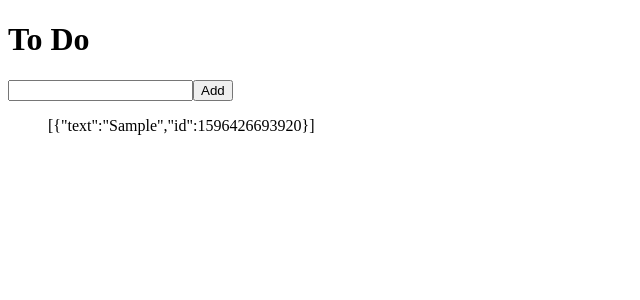
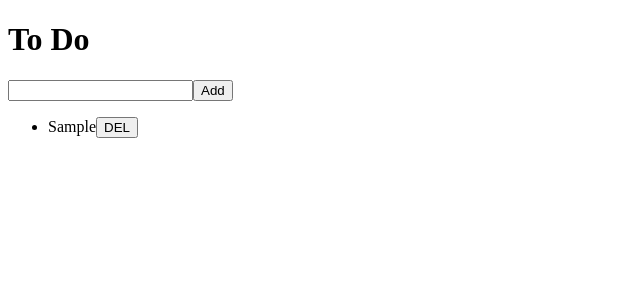
Before and after one commit to seung-juv/react-redux, a React (Create React App) app: page /#/ in a window 1280 px wide. Both pictures are taken after typing "Sample" into the empty fields and a click on the button "Add". Shown: the top 300 px of the page, without its empty margins (0-640 px from the left). Built offline with nearby package versions, Linux system fonts and the light colour scheme.

Commit message:
Deleting To Do

```diff
--- /dev/null
+++ b/src/components/ToDo.js
@@ -0,0 +1,20 @@
+import React from "react";
+import { connect } from "react-redux";
+import { actionCreators } from "../store";
+
+const ToDo = ({ text, onBtnClick }) => {
+  return (
+    <li>
+      {text}
+      <button onClick={onBtnClick}>DEL</button>
+    </li>
+  );
+};
+
+const mapDispatchToProps = (dispatch, ownProps) => {
+  return {
+    onBtnClick: id => dispatch(actionCreators.deleteToDo(ownProps.id))
+  };
+};
+
+export default connect(null, mapDispatchToProps)(ToDo);
--- a/src/routes/Home.js
+++ b/src/routes/Home.js
@@ -1,6 +1,7 @@
 import React, { useState } from "react";
 import { connect } from "react-redux";
 import { actionCreators } from "../store";
+import ToDo from "../components/ToDo";
 
 const Home = ({ toDos, addToDo }) => {
   const [text, setText] = useState("");
@@ -23,7 +24,7 @@
         <button>Add</button>
       </form>
       <ul>
-        {JSON.stringify(toDos)}
+        {toDos.map(toDo => <ToDo key={toDo.id} {...toDo} />)}
       </ul>
     </div>
   );
```
